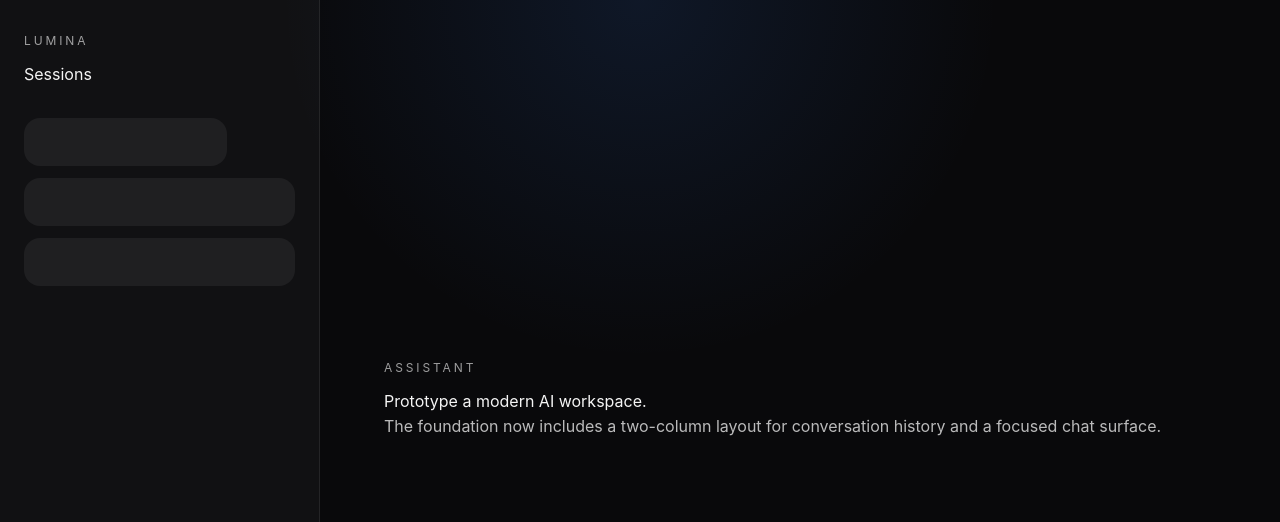
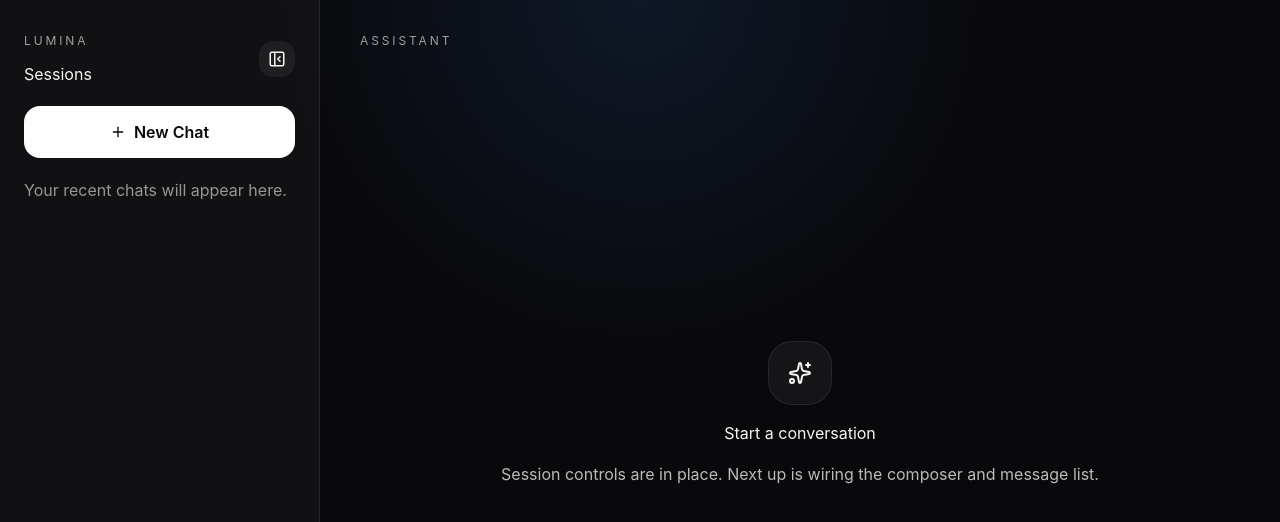
Before and after one commit to letsgokala/Lumina-AI-ChatBot, a React (Vite) app: page / in a window 1280 px wide. Shown: the top 522 px of the page. Built offline with nearby package versions, Linux system fonts and the light colour scheme.

Commit message:
feat: add empty chat surface shell

```diff
--- a/src/App.tsx
+++ b/src/App.tsx
@@ -1,24 +1,12 @@
 import React from 'react';
+import { Sidebar } from './components/Sidebar';
+import { ChatWindow } from './components/ChatWindow';
 
 export default function App() {
   return (
-    <main className="workspace-shell">
-      <aside className="workspace-sidebar">
-        <p className="eyebrow">Lumina</p>
-        <h2>Sessions</h2>
-        <div className="placeholder-stack">
-          <div className="placeholder-line short" />
-          <div className="placeholder-line" />
-          <div className="placeholder-line" />
-        </div>
-      </aside>
-      <section className="workspace-main">
-        <p className="eyebrow">Assistant</p>
-        <h1>Prototype a modern AI workspace.</h1>
-        <p className="subtitle">
-          The foundation now includes a two-column layout for conversation history and a focused chat surface.
-        </p>
-      </section>
-    </main>
+    <div className="workspace-shell">
+      <Sidebar />
+      <ChatWindow />
+    </div>
   );
 }
--- /dev/null
+++ b/src/components/ChatWindow.tsx
@@ -0,0 +1,30 @@
+import React from 'react';
+import { PanelLeftOpen, Sparkles } from 'lucide-react';
+import { useChatStore } from '../store/useChatStore';
+
+export const ChatWindow = () => {
+  const { isSidebarOpen, setSidebarOpen } = useChatStore();
+
+  return (
+    <section className="workspace-main">
+      <header className="chat-header">
+        {!isSidebarOpen && (
+          <button type="button" className="icon-button" onClick={() => setSidebarOpen(true)}>
+            <PanelLeftOpen size={18} />
+          </button>
+        )}
+        <span className="eyebrow">Assistant</span>
+      </header>
+
+      <div className="chat-empty">
+        <div className="chat-empty-icon">
+          <Sparkles size={24} />
+        </div>
+        <h1>Start a conversation</h1>
+        <p className="subtitle">
+          Session controls are in place. Next up is wiring the composer and message list.
+        </p>
+      </div>
+    </section>
+  );
+};
--- a/src/index.css
+++ b/src/index.css
@@ -57,13 +57,22 @@
     border-right: 1px solid rgba(255, 255, 255, 0.08);
     background: rgba(255, 255, 255, 0.03);
     padding: 2rem 1.5rem;
+    display: flex;
+    flex-direction: column;
+    gap: 1.25rem;
+  }
+
+  .workspace-sidebar.is-collapsed {
+    width: 0;
+    padding: 0;
+    overflow: hidden;
+    border-right: none;
   }
 
   .workspace-main {
     display: flex;
     flex-direction: column;
-    justify-content: center;
-    padding: 3rem 4rem;
+    padding: 2rem 2.5rem;
   }
 
   .placeholder-stack {
@@ -81,4 +90,90 @@
   .placeholder-line.short {
     width: 75%;
   }
+
+  .sidebar-header,
+  .chat-header {
+    display: flex;
+    align-items: center;
+    justify-content: space-between;
+    gap: 1rem;
+  }
+
+  .icon-button,
+  .primary-button,
+  .session-item {
+    border: none;
+    font: inherit;
+    cursor: pointer;
+  }
+
+  .icon-button {
+    display: inline-flex;
+    align-items: center;
+    justify-content: center;
+    width: 2.25rem;
+    height: 2.25rem;
+    border-radius: 0.875rem;
+    background: rgba(255, 255, 255, 0.06);
+    color: inherit;
+  }
+
+  .primary-button {
+    display: inline-flex;
+    align-items: center;
+    justify-content: center;
+    gap: 0.5rem;
+    border-radius: 1rem;
+    background: #fff;
+    color: #09090b;
+    padding: 0.875rem 1rem;
+    font-weight: 600;
+  }
+
+  .session-list {
+    display: grid;
+    gap: 0.75rem;
+  }
+
+  .session-item {
+    display: flex;
+    align-items: center;
+    gap: 0.75rem;
+    width: 100%;
+    border-radius: 1rem;
+    padding: 0.875rem 1rem;
+    background: rgba(255, 255, 255, 0.04);
+    color: rgba(255, 255, 255, 0.72);
+    text-align: left;
+  }
+
+  .session-item.is-active {
+    background: rgba(255, 255, 255, 0.1);
+    color: #fff;
+  }
+
+  .empty-copy {
+    margin: 0;
+    color: rgba(255, 255, 255, 0.56);
+    line-height: 1.6;
+  }
+
+  .chat-empty {
+    flex: 1;
+    display: grid;
+    place-content: center;
+    text-align: center;
+    gap: 1rem;
+  }
+
+  .chat-empty-icon {
+    width: 4rem;
+    height: 4rem;
+    border-radius: 1.5rem;
+    margin: 0 auto;
+    display: grid;
+    place-items: center;
+    background: rgba(255, 255, 255, 0.05);
+    border: 1px solid rgba(255, 255, 255, 0.08);
+  }
 }
```
